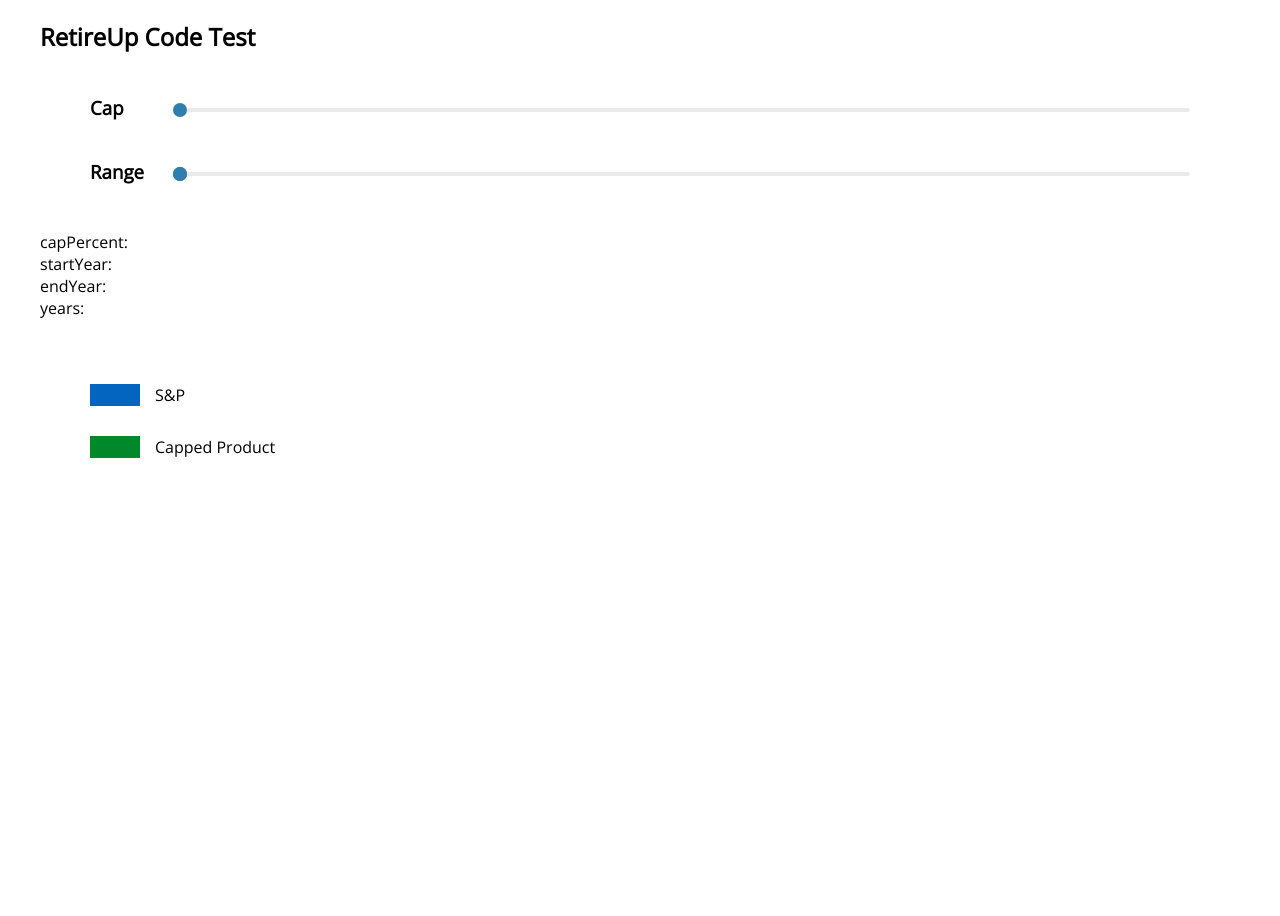
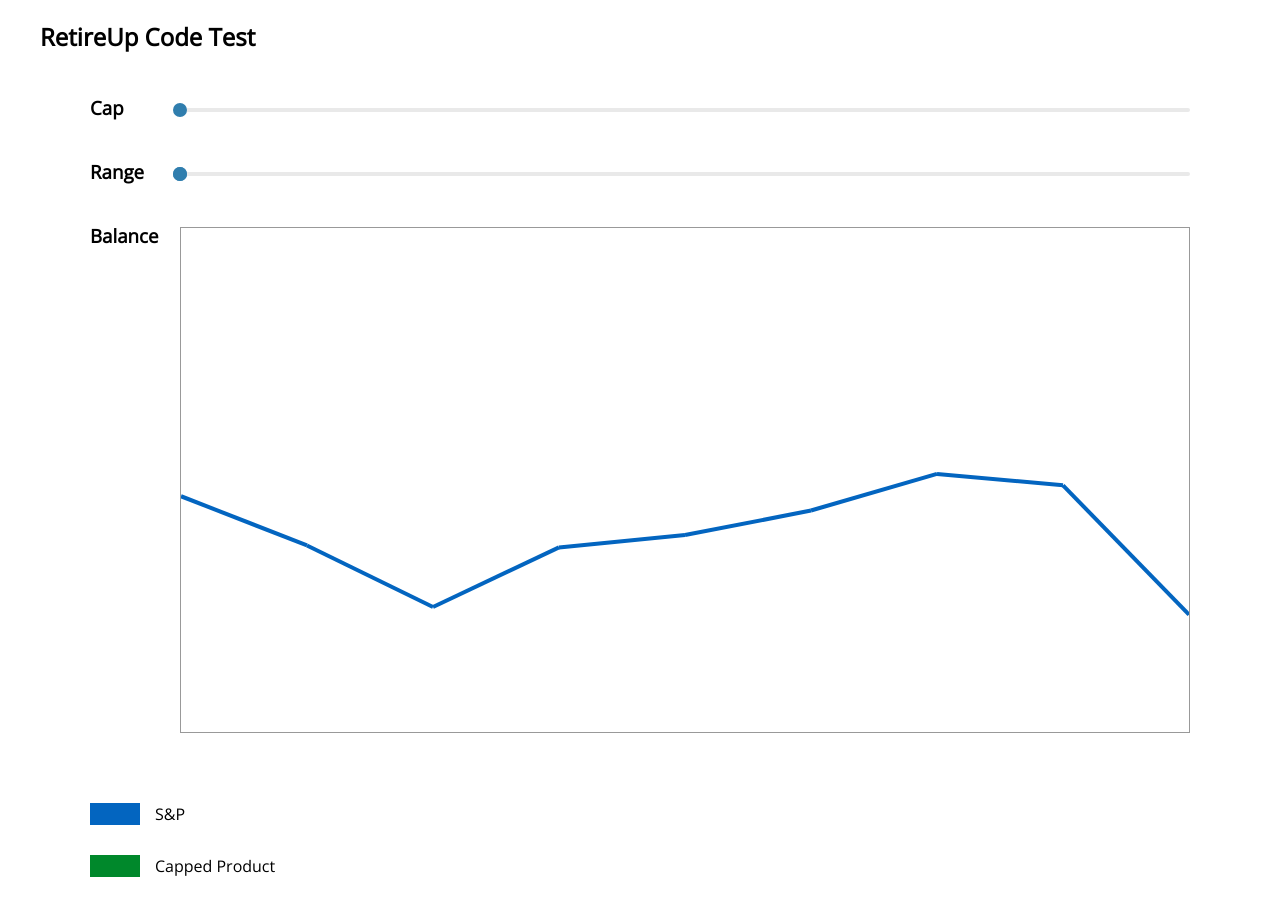
Before and after one commit to ttanzer/capping-strategy-code-test, a React (Create React App) app: page / in a window 1280 px wide. Shown: the top 916 px of the page. Before the commit the page ends 800 px from the top, so only its background shows below. Built offline with nearby package versions, Linux system fonts and the light colour scheme.

Commit message:
Setting up Heroku

```diff
--- a/src/components/App.js
+++ b/src/components/App.js
@@ -13,9 +13,9 @@ class App extends Component {
     super(props);
 
     this.state = {
-      capPercent: null,
-      startYear: null,
-      endYear: null
+      capPercent: 5,
+      startYear: 2000,
+      endYear: 2008
     };
 
     this.updateCapPercent = this.updateCapPercent.bind(this);
@@ -44,8 +44,8 @@ class App extends Component {
         <CapSelector minPercent={0}
                      maxPercent={25}
                      onSelectorChange={this.updateCapPercent} />
-        <PeriodSelector minYear={(new Date().getFullYear()) - 20}
-                        maxYear={(new Date().getFullYear())}
+        <PeriodSelector minYear={(new Date().getFullYear()) - 21}
+                        maxYear={(new Date().getFullYear()) - 1}
                         onSelectorChange={this.updatePeriod}  />
         <BalanceGraph capPercent={this.state.capPercent}
                       startYear={this.state.startYear}
--- a/src/components/BalanceGraph.js
+++ b/src/components/BalanceGraph.js
@@ -1,13 +1,49 @@
+import '../styles/BalanceGraph.css';
+
 import React from 'react'
 
-export const BalanceGraph = ({ capPercent, startYear, endYear }) => {
+export const BalanceGraph = ({ capPercent, startYear, endYear, data }) => {
+
+    var numberOfYears = endYear - startYear;
+
+    if (!capPercent || !startYear || !endYear || numberOfYears < 1) {
+        return (
+            <div>
+                <h3>Please select a cap percentage, start and end year</h3>
+            </div>
+        )
+    }
+
+    console.log(data);
+    var spPoints = [];
+    var previousSpPoint = null;
+
+    for (let year = startYear; year <= endYear; year++) {
+        var price = data.find(entry => entry.year === year).price;
+        var x = (year - startYear) * (1000 / numberOfYears);
+        var y = 600 - (price / 4);
+        spPoints.push({x, y});
+    }
+
+    var drawSPLine = (point) => {
+        if (!previousSpPoint) previousSpPoint = point;
+        const line = (
+            <line x1={previousSpPoint.x} y1={previousSpPoint.y} x2={point.x} y2={point.y} stroke="#0365c0" strokeWidth={4} />
+        );
+        previousSpPoint = point;
+        return line;
+    }
+
+    const wrapperStyle = {  margin: 50 };
 
     return (
-        <div>
-            <div>capPercent: {capPercent}</div>
-            <div>startYear: {startYear}</div>
-            <div>endYear: {endYear}</div>
-            <div>years: </div>
+        <div style={wrapperStyle}>
+            <h3 className="slider-label">Balance</h3>
+            <svg viewBox={'0 0 1000 500'} style={{marginLeft: 90, marginTop: -40}}>
+                {spPoints.map((point, i) =>
+                    drawSPLine(point)
+                )}
+            </svg>
         </div>
     );
 
--- a/src/index.js
+++ b/src/index.js
@@ -4,9 +4,9 @@ import App from './components/App';
 import './styles/index.css';
 
 var data = [
-    { "2016": 2275.12 },
-    { "2015": 1918.60 },
-    { "2014": 2028.18 }/*,
+    { "year": 2016, "price": 2275.12 },
+    { "year": 2015, "price": 1918.60 },
+    { "year": 2014, "price": 2028.18 },
     { "year": 2013, "price": 1822.36 },
     { "year": 2012, "price": 1480.40 },
     { "year": 2011, "price": 1300.58 },
@@ -24,7 +24,7 @@ var data = [
     { "year": 1999, "price": 1425.59 },
     { "year": 1998, "price": 1248.77 },
     { "year": 1997, "price": 963.36 },
-    { "year": 1996, "price": 766.22 }*/
+    { "year": 1996, "price": 766.22 }
 ];
 
 ReactDOM.render(
--- /dev/null
+++ b/src/styles/BalanceGraph.css
@@ -0,0 +1,5 @@
+svg {
+    margin-left: 90px;
+    margin-top: -40px;
+    border: 1px solid #999;
+}
```
